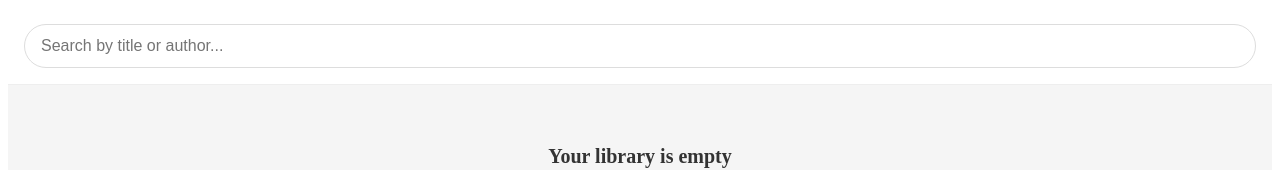
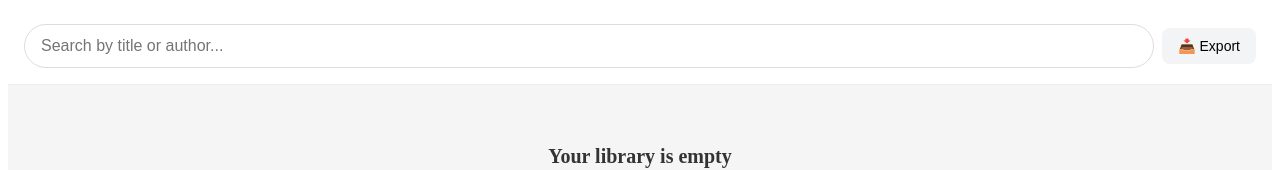
Before and after one commit to TIMwilltell/aeare-books, a SvelteKit app: page / in a window 1280 px wide. Shown: the top 170 px of the page. Built offline with nearby package versions, Linux system fonts and the light colour scheme; no server answers; what convex-svelte would draw is missing.

Commit message:
feat(phase-4): Add JSON export functionality
- Create export.ts API for exporting library to JSON
- Add Export button to library page header
- Export includes all book fields with ISO date formatting

```diff
--- /dev/null
+++ b/src/lib/api/export.ts
@@ -0,0 +1,40 @@
+import { useConvexClient } from 'convex-svelte';
+import { api } from '../../convex/_generated/api';
+
+export interface ExportData {
+	exportedAt: string;
+	version: '1.0';
+	books: any[];
+	progressEvents: any[];
+}
+
+export async function exportLibrary(): Promise<void> {
+	const client = useConvexClient();
+
+	const books = await client.query(api.books.getAll, {});
+
+	const exportData: ExportData = {
+		exportedAt: new Date().toISOString(),
+		version: '1.0',
+		books: (books ?? []).map((b: any) => ({
+			...b,
+			readDate: b.readDate ? new Date(b.readDate).toISOString() : null,
+			quizDate: b.quizDate ? new Date(b.quizDate).toISOString() : null,
+			createdAt: new Date(b.createdAt).toISOString(),
+			updatedAt: new Date(b.updatedAt).toISOString(),
+		})),
+		progressEvents: [],
+	};
+
+	const jsonString = JSON.stringify(exportData, null, 2);
+	const blob = new Blob([jsonString], { type: 'application/json' });
+	const url = URL.createObjectURL(blob);
+
+	const link = document.createElement('a');
+	link.href = url;
+	link.download = `aeare-library-${new Date().toISOString().split('T')[0]}.json`;
+	document.body.appendChild(link);
+	link.click();
+	document.body.removeChild(link);
+	URL.revokeObjectURL(url);
+}
--- a/src/routes/+page.svelte
+++ b/src/routes/+page.svelte
@@ -2,6 +2,7 @@
 	import { onMount } from 'svelte';
 	import { goto } from '$app/navigation';
 	import { getAllBooks, searchBooks, type Book } from '$lib/db';
+	import { exportLibrary } from '$lib/api/export';
 	import BookList from '$lib/components/BookList.svelte';
 	import FAB from '$lib/components/FAB.svelte';
 
@@ -25,6 +26,15 @@
 	function handleScan() {
 		goto('/scan');
 	}
+
+	async function handleExport() {
+		try {
+			await exportLibrary();
+		} catch (error) {
+			console.error('Export failed:', error);
+			alert('Failed to export library. Please try again.');
+		}
+	}
 </script>
 
 <svelte:head>
@@ -32,6 +42,7 @@
 </svelte:head>
 
 <div class="library-page">
+	<div class="header">
 		<div class="search-bar">
 			<input
 				type="text"
@@ -39,6 +50,10 @@
 				bind:value={searchQuery}
 				oninput={handleSearch}
 			/>
+		</div>
+		<button class="export-btn" onclick={handleExport}>
+			📥 Export
+		</button>
 	</div>
 
 	{#if loading}
@@ -65,10 +80,17 @@
 		padding-bottom: 80px;
 	}
 
-	.search-bar {
+	.header {
+		display: flex;
+		align-items: center;
+		gap: 8px;
 		padding: 16px;
 		background: white;
 		border-bottom: 1px solid #eee;
+	}
+
+	.search-bar {
+		flex: 1;
 	}
 
 	.search-bar input {
@@ -83,6 +105,23 @@
 	.search-bar input:focus {
 		outline: none;
 		border-color: #4A90D9;
+	}
+
+	.export-btn {
+		padding: 10px 16px;
+		background: #f3f4f6;
+		border: none;
+		border-radius: 8px;
+		font-size: 14px;
+		cursor: pointer;
+		display: flex;
+		align-items: center;
+		gap: 4px;
+		white-space: nowrap;
+	}
+
+	.export-btn:hover {
+		background: #e5e7eb;
 	}
 
 	.loading {
```
Lines whose indentation alone changed are shown as unchanged.
